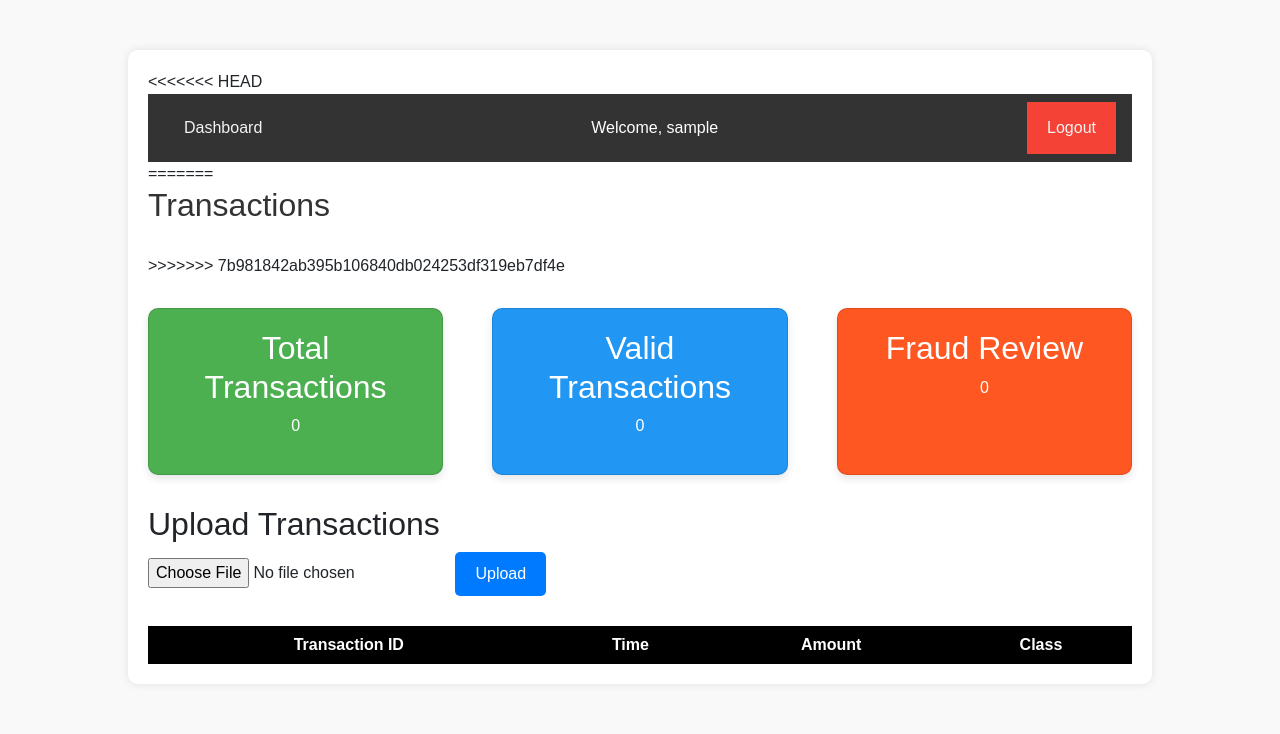
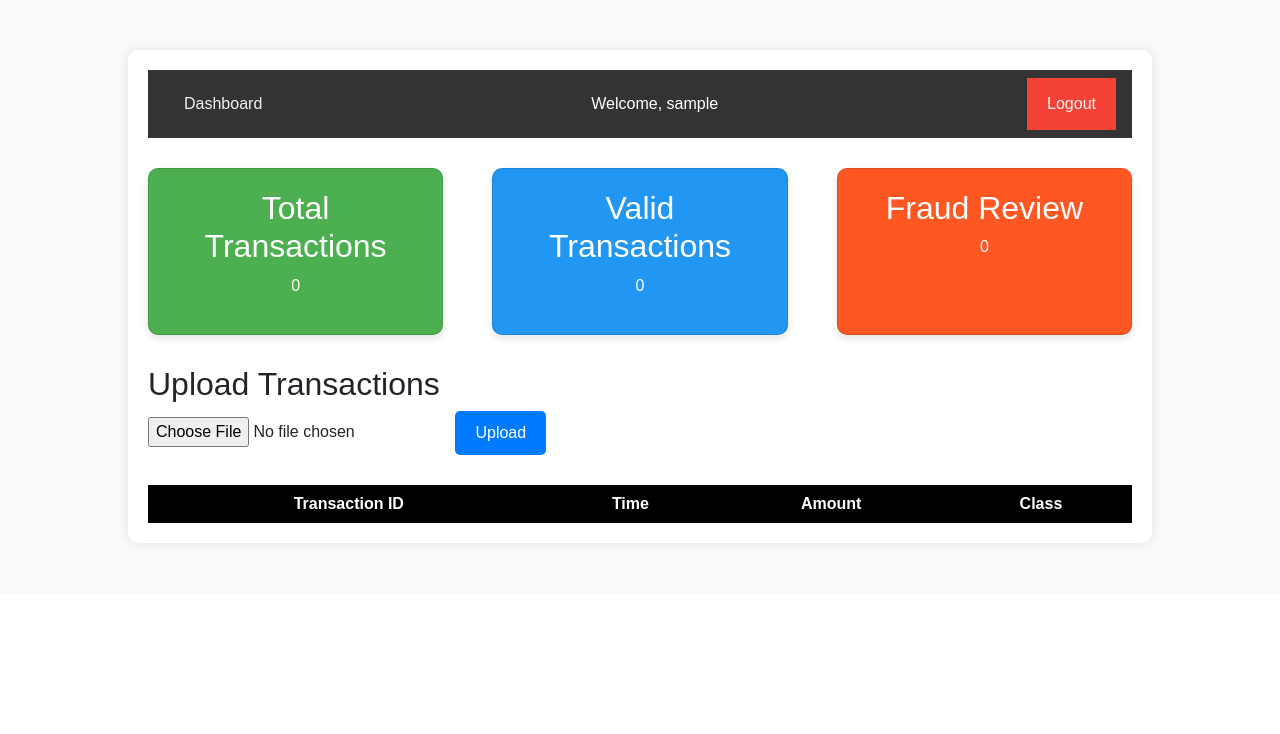
Before and after one commit to abdullahzulfiqar653/flask_fraud_detection, a Flask app: page /dashboard in a window 1280 px wide. Shown: the part 236-970 px from the top of the page. After the commit the page ends 782 px from the top, so only its background shows below. Run offline with Flask 3, Linux system fonts and the light colour scheme; the visitor is signed in with stand-in values (Sample User, id 1); lists and menus that the app fills with data are empty; some libraries are stand-ins or nearby versions.

Commit message:
update navbar

```diff
--- a/templates/dashboard.html
+++ b/templates/dashboard.html
@@ -163,7 +163,6 @@
     </nav>
 
     <div class="container">
-<<<<<<< HEAD
         <div class="navbar">
             <a href="/dashboard">Dashboard</a>
             <span class="welcome">Welcome, {{ username }}</span>
@@ -176,9 +175,6 @@
 
 
 
-=======
-        <h2 class="sub-heading">Transactions</h2>
->>>>>>> 7b981842ab395b106840db024253df319eb7df4e
         <div class="cards">
             <div class="card">
                 <h2>Total Transactions</h2>
```
